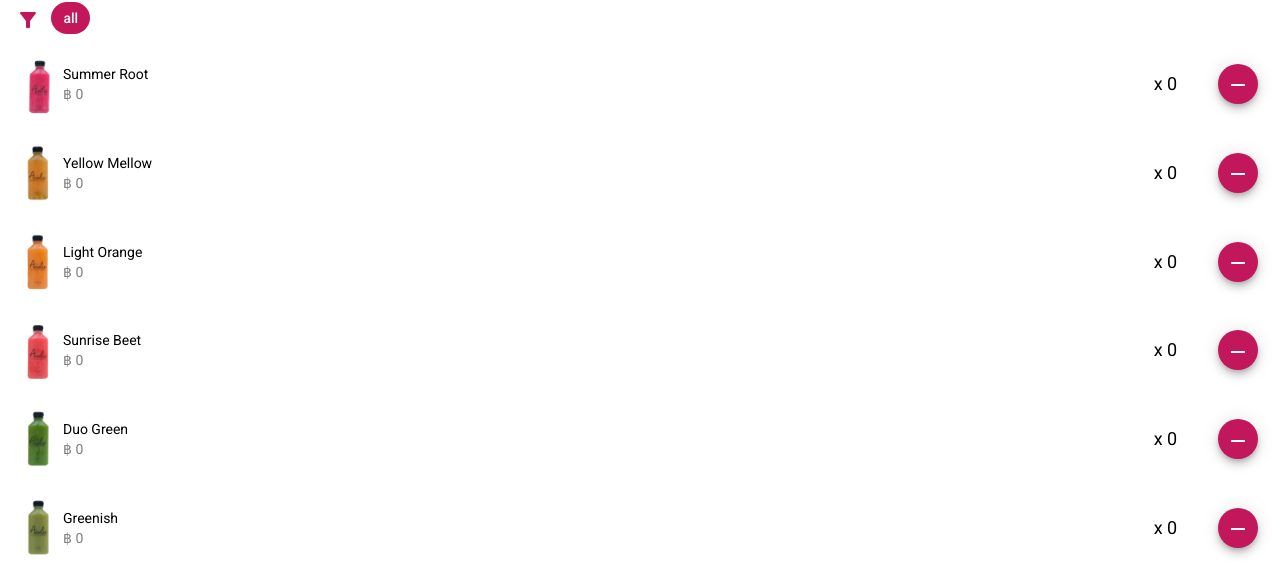
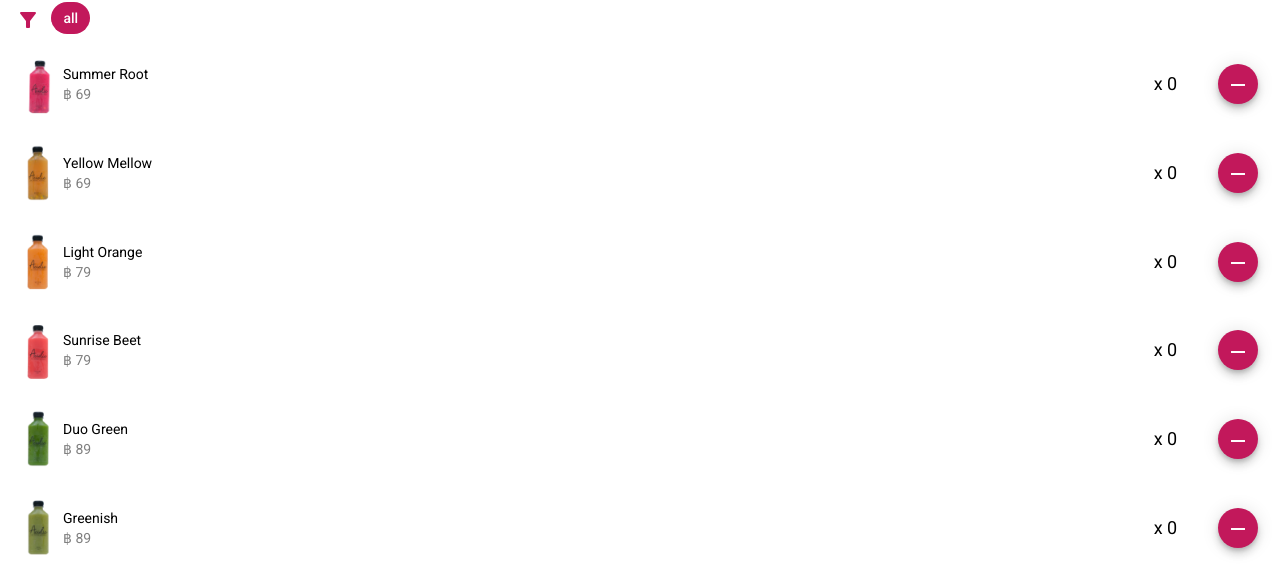
Before and after one commit to sapphinebz/Acidic, an Angular app: page / in a window 1280 px wide. Shown: the part 233-800 px from the top of the page. Built offline with nearby package versions, Linux system fonts and the light colour scheme.

Commit message:
change display sumPrice to price

```diff
--- a/src/shared/product/select-product/select-product.component.html
+++ b/src/shared/product/select-product/select-product.component.html
@@ -9,7 +9,7 @@
         {{ product.name }}
       </div>
       <div style="opacity: 0.5">
-        <span>฿ {{ sumPrice$ | async | number: "1.0" }}</span>
+        <span>฿ {{ product.price | number: "1.0" }}</span>
       </div>
     </div>
   </div>
```
Also changed, not shown: 3 other files (tests, documents, lock files or other folders).
